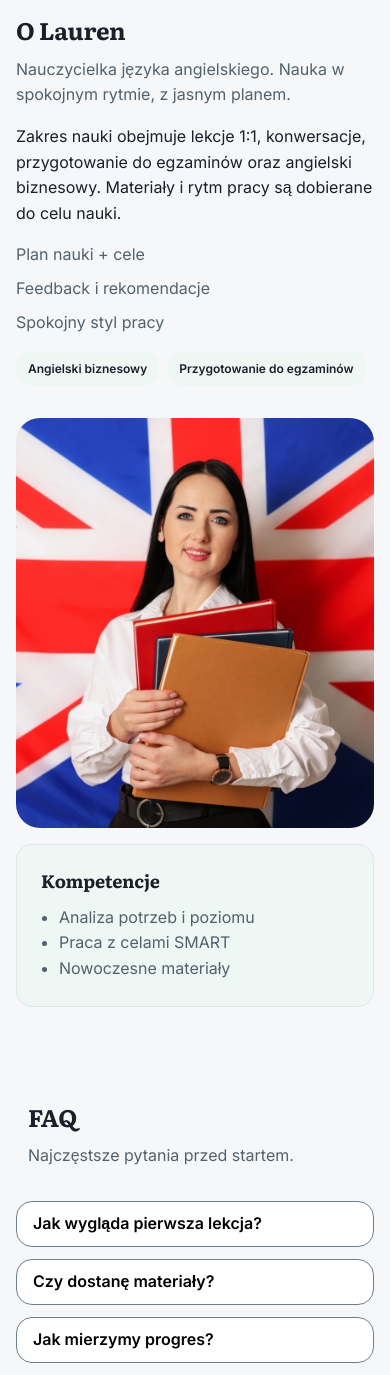
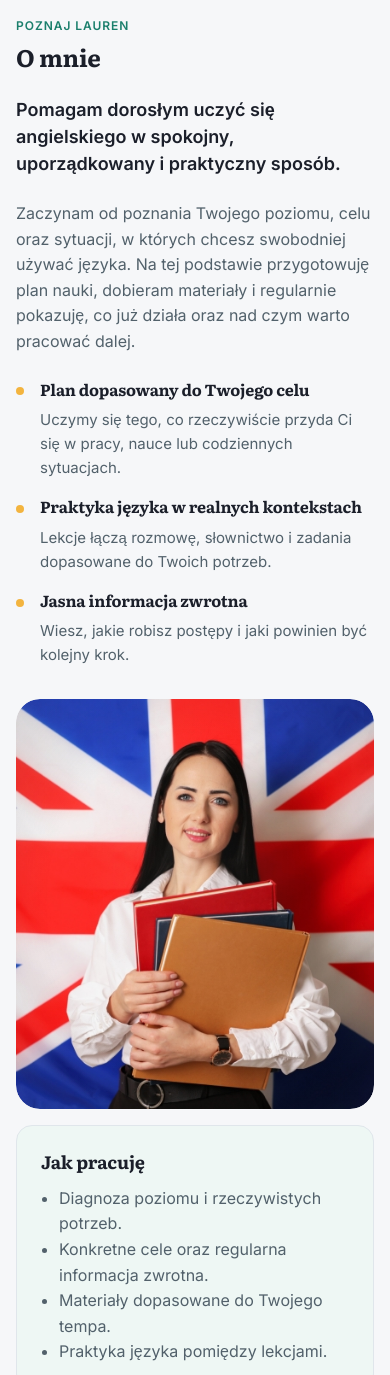
Before and after one commit to KPKrol85/education-pr01-laurenenglish, a website: page index.html in a window 390 px wide. Shown: the part 6140-7515 px from the top of the page. Drawn offline with Linux system fonts and the light colour scheme.

Commit message:
Refine homepage about section
* rename shared navigation and footer labels to O mnie
* add the Poznaj Lauren eyebrow and approved personal introduction
* replace loose content with structured teaching highlights
* rename the portrait card to Jak pracuję and update its list
* add a subtle theme-aware portrait vignette without altering the image
* improve responsive column proportions and preserve accessible anchor focus

```diff
--- a/css/sections/about.css
+++ b/css/sections/about.css
@@ -9,15 +9,83 @@
   min-width: 0;
 }
 
+.about__content {
+  display: grid;
+  gap: var(--space-lg);
+  max-width: var(--content-measure);
+}
+
+.about__heading {
+  display: grid;
+  gap: var(--space-xs);
+}
+
+.about__eyebrow {
+  margin: 0;
+  color: var(--color-primary);
+  font-size: var(--text-xs);
+  font-weight: 600;
+  letter-spacing: 0.08em;
+  text-transform: uppercase;
+}
+
+.about__heading > .section__title,
+.about__intro,
 .about__text {
+  margin: 0;
   max-width: var(--content-measure-narrow);
 }
 
-.about__badges {
-  display: flex;
-  flex-wrap: wrap;
-  gap: var(--space-xs);
-  margin-top: var(--space-md);
+.about__intro {
+  font-size: var(--text-lg);
+  font-weight: 600;
+  line-height: 1.5;
+}
+
+.about__text,
+.about__highlight-text {
+  color: var(--color-text-muted);
+}
+
+.about__highlights {
+  display: grid;
+  gap: var(--space-md);
+  max-width: var(--content-measure-narrow);
+  margin: 0;
+  padding: 0;
+  list-style: none;
+}
+
+.about__highlight {
+  display: grid;
+  grid-template-columns: var(--space-xs) minmax(0, 1fr);
+  gap: var(--space-xs) var(--space-md);
+  align-items: start;
+}
+
+.about__highlight::before {
+  grid-row: 1 / span 2;
+  width: var(--space-xs);
+  height: var(--space-xs);
+  margin-block-start: 0.55em;
+  border-radius: var(--radius-pill);
+  background: var(--color-accent);
+  content: "";
+}
+
+.about__highlight-title,
+.about__highlight-text {
+  grid-column: 2;
+  margin: 0;
+}
+
+.about__highlight-title {
+  font-size: var(--text-md);
+  line-height: 1.35;
+}
+
+.about__highlight-text {
+  font-size: var(--text-2sm);
 }
 
 .about__visual {
@@ -27,13 +95,54 @@
   width: min(100%, 26.25rem);
 }
 
-.about__visual > img {
+.about__portrait {
+  --about-vignette-highlight: color-mix(
+    in srgb,
+    var(--color-surface) 8%,
+    transparent
+  );
+  --about-vignette-edge: color-mix(in srgb, var(--color-text) 12%, transparent);
+
+  position: relative;
+  overflow: hidden;
+  width: 100%;
+  border-radius: var(--radius-lg);
+}
+
+[data-theme="dark"] .about__portrait {
+  --about-vignette-highlight: color-mix(
+    in srgb,
+    var(--color-text) 6%,
+    transparent
+  );
+  --about-vignette-edge: color-mix(in srgb, var(--color-bg) 16%, transparent);
+}
+
+.about__portrait > img {
   display: block;
   width: 100%;
   height: auto;
   border-radius: var(--radius-lg);
   object-fit: contain;
   object-position: center;
+}
+
+.about__portrait::after {
+  position: absolute;
+  inset: 0;
+  border-radius: inherit;
+  background: radial-gradient(
+      ellipse at 50% 42%,
+      var(--about-vignette-highlight) 0%,
+      transparent 45%
+    ),
+    radial-gradient(
+      ellipse at center,
+      transparent 58%,
+      var(--about-vignette-edge) 100%
+    );
+  content: "";
+  pointer-events: none;
 }
 
 .about__card {
@@ -45,3 +154,9 @@
     grid-template-columns: repeat(2, minmax(0, 1fr));
   }
 }
+
+@media (min-width: 1024px) {
+  .about__grid {
+    grid-template-columns: minmax(0, 1.15fr) minmax(0, 0.85fr);
+  }
+}
--- a/index.html
+++ b/index.html
@@ -96,7 +96,7 @@
                 <a class="nav__link" href="/index.html#how">Metodyka</a>
               </li>
               <li class="nav__item">
-                <a class="nav__link" href="/index.html#about">O Lauren</a>
+                <a class="nav__link" href="/index.html#about">O mnie</a>
               </li>
               <li class="nav__item">
                 <a class="nav__link" href="/index.html#faq">FAQ</a>
@@ -357,27 +357,38 @@
       <section class="section about" id="about">
         <div class="container about__grid">
           <div class="about__content" data-reveal>
-            <h2 class="section__title">O Lauren</h2>
-            <p class="section__subtitle">Nauczycielka języka angielskiego. Nauka w spokojnym rytmie, z jasnym planem.</p>
-            <p class="about__text">Zakres nauki obejmuje lekcje 1:1, konwersacje, przygotowanie do egzaminów oraz angielski biznesowy. Materiały i rytm pracy są dobierane do celu nauki.</p>
-            <ul class="list list--inline" role="list">
-              <li>Plan nauki + cele</li>
-              <li>Feedback i rekomendacje</li>
-              <li>Spokojny styl pracy</li>
+            <div class="about__heading">
+              <p class="about__eyebrow">POZNAJ LAUREN</p>
+              <h2 class="section__title">O mnie</h2>
+            </div>
+            <p class="about__intro">Pomagam dorosłym uczyć się angielskiego w spokojny, uporządkowany i praktyczny sposób.</p>
+            <p class="about__text">Zaczynam od poznania Twojego poziomu, celu oraz sytuacji, w których chcesz swobodniej używać języka. Na tej podstawie przygotowuję plan nauki, dobieram materiały i regularnie pokazuję, co już działa oraz nad czym warto pracować dalej.</p>
+            <ul class="about__highlights" role="list">
+              <li class="about__highlight">
+                <h3 class="about__highlight-title">Plan dopasowany do Twojego celu</h3>
+                <p class="about__highlight-text">Uczymy się tego, co rzeczywiście przyda Ci się w pracy, nauce lub codziennych sytuacjach.</p>
+              </li>
+              <li class="about__highlight">
+                <h3 class="about__highlight-title">Praktyka języka w realnych kontekstach</h3>
+                <p class="about__highlight-text">Lekcje łączą rozmowę, słownictwo i zadania dopasowane do Twoich potrzeb.</p>
+              </li>
+              <li class="about__highlight">
+                <h3 class="about__highlight-title">Jasna informacja zwrotna</h3>
+                <p class="about__highlight-text">Wiesz, jakie robisz postępy i jaki powinien być kolejny krok.</p>
+              </li>
             </ul>
-            <div class="about__badges">
-              <span class="badge">Angielski biznesowy</span>
-              <span class="badge">Przygotowanie do egzaminów</span>
-            </div>
           </div>
           <div class="about__visual" data-reveal>
-            <img src="assets/img/about/lauren.jpg" alt="Portret Lauren" loading="lazy" width="420" height="480" />
+            <div class="about__portrait">
+              <img src="assets/img/about/lauren.jpg" alt="Portret Lauren" loading="lazy" width="420" height="480" />
+            </div>
             <div class="card card--soft about__card">
-              <h3 class="card__title">Kompetencje</h3>
+              <h3 class="card__title">Jak pracuję</h3>
               <ul class="list" role="list">
-                <li>Analiza potrzeb i poziomu</li>
-                <li>Praca z celami SMART</li>
-                <li>Nowoczesne materiały</li>
+                <li>Diagnoza poziomu i rzeczywistych potrzeb.</li>
+                <li>Konkretne cele oraz regularna informacja zwrotna.</li>
+                <li>Materiały dopasowane do Twojego tempa.</li>
+                <li>Praktyka języka pomiędzy lekcjami.</li>
               </ul>
             </div>
           </div>
@@ -475,7 +486,7 @@
         <section class="footer__column" aria-labelledby="footer-information-title">
           <h2 class="footer__title" id="footer-information-title">Informacje</h2>
           <ul class="footer__list" role="list">
-            <li><a href="/index.html#about">O Lauren</a></li>
+            <li><a href="/index.html#about">O mnie</a></li>
             <li><a href="/kontakt.html">Kontakt</a></li>
             <li><a href="/polityka-prywatnosci.html">Polityka prywatności</a></li>
             <li><a href="/regulamin.html">Regulamin</a></li>
--- a/scripts/shared-shell.mjs
+++ b/scripts/shared-shell.mjs
@@ -15,7 +15,7 @@ const NAV_ITEMS = Object.freeze([
   { key: "materials", label: "Materiały", href: "/materialy.html" },
   { key: "progress", label: "Postępy", href: "/postepy.html" },
   { label: "Metodyka", href: "/index.html#how" },
-  { label: "O Lauren", href: "/index.html#about" },
+  { label: "O mnie", href: "/index.html#about" },
   { label: "FAQ", href: "/index.html#faq" },
   { key: "contact", label: "Kontakt", href: "/kontakt.html" },
 ]);
@@ -43,7 +43,7 @@ export const FOOTER_LEGAL_LINKS = Object.freeze([
 ]);
 
 const FOOTER_INFORMATION_LINKS = Object.freeze([
-  { label: "O Lauren", href: "/index.html#about" },
+  { label: "O mnie", href: "/index.html#about" },
   { label: "Kontakt", href: "/kontakt.html" },
   ...FOOTER_LEGAL_LINKS,
 ]);
```
Also changed, not shown: cookies.html (+2 -2 lines), kontakt.html (+2 -2 lines), materialy.html (+15 -16 lines), pakiety.html (+2 -2 lines), polityka-prywatnosci.html (+2 -2 lines), postepy.html (+2 -2 lines), regulamin.html (+2 -2 lines), tests/e2e/about.spec.mjs (+61 -5 lines), uslugi.html (+2 -2 lines).
